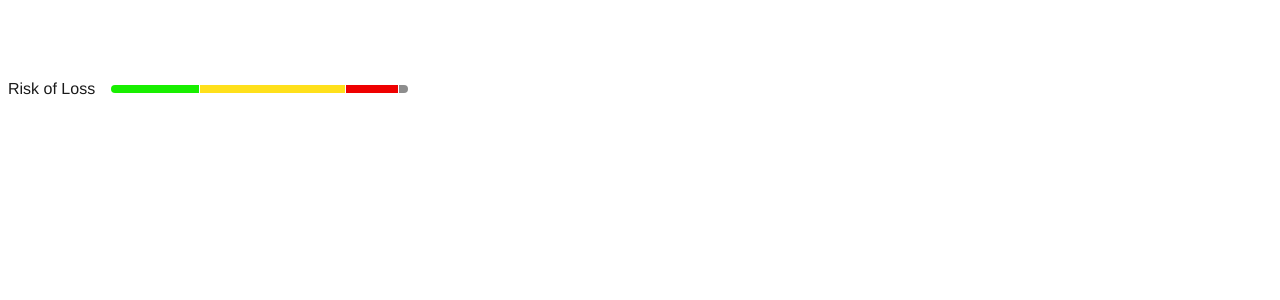
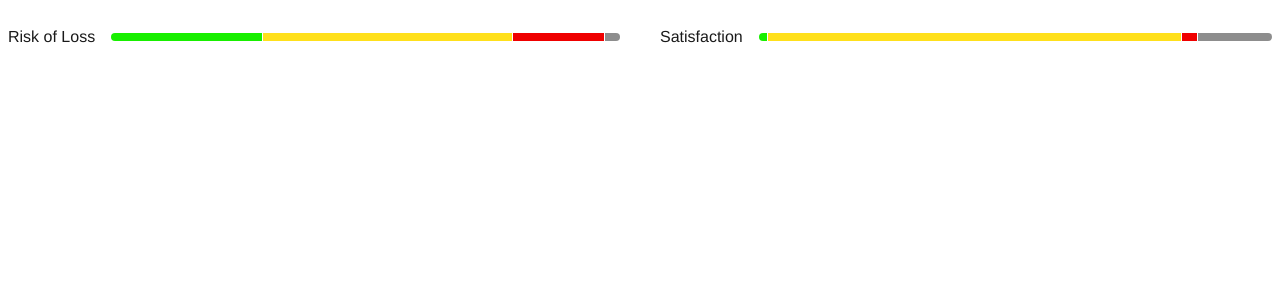
Before and after one commit to aleasper/status-indicator, a Vue app: page / in a window 1280 px wide. Shown: the top 300 px of the page. Built offline with nearby package versions, Linux system fonts and the light colour scheme.

Commit message:
Add percentage value in tooltip
Upd data format and add computed percentage values

```diff
--- a/src/App.vue
+++ b/src/App.vue
@@ -1,17 +1,18 @@
 <template>
-  <div>
-    <div style="width: 400px">
+  <div class="main-playground">
       <status-indicator
-          :indicated-data="indicatedData"
+          :indicated-data="indicatedData_1"
       ></status-indicator>
-    </div>
+    <status-indicator
+        :indicated-data="indicatedData_2"
+    ></status-indicator>
   </div>
 </template>
 
 <script lang="ts">
 import { defineComponent } from 'vue';
 import StatusIndicator from "@/components/statusIndicator.vue";
-import {IndicatedData} from "@/entities/indicatedData";
+import {test_data_1, test_data_2} from "@/test_data/test_data";
 
 export default defineComponent({
   name: 'App',
@@ -19,31 +20,8 @@ export default defineComponent({
     StatusIndicator
   },
   data: () => ({
-    indicatedData: {
-      title: 'Risk of Loss',
-      data: [
-        {
-          valueName: 'low',
-          value: 20,
-          color: '#18ef00'
-        },
-        {
-          valueName: 'medium',
-          value: 33,
-          color: '#ffe01b'
-        },
-        {
-          valueName: 'high',
-          value: 12,
-          color: '#ef0000'
-        },
-        {
-          valueName: 'no-data',
-          value: 2,
-          color: '#8d8d8d'
-        },
-      ]
-    } as IndicatedData
+    indicatedData_1:  test_data_1,
+    indicatedData_2:  test_data_2
   })
 });
 </script>
@@ -56,10 +34,17 @@ export default defineComponent({
   -webkit-font-smoothing: antialiased;
   -moz-osx-font-smoothing: grayscale;
   text-align: center;
-  margin-top: 60px;
 
   color: colors.$basic-text-color;
   line-height: 1.5rem;
   font-size: 16px;
 }
+
+.main-playground {
+  width: 100%;
+  column-gap: 2.5rem;
+  row-gap: 2.5rem;
+  display: grid;
+  grid-template-columns: repeat(2, 1fr);
+}
 </style>
--- a/src/components/statusIndicator.vue
+++ b/src/components/statusIndicator.vue
@@ -5,7 +5,7 @@
     </span>
     <span class="status-indicator__indicator">
       <span
-          v-for="(data, i) in indicatedData.data"
+          v-for="(data, i) in indicatedDataPerPercent"
           :key="i"
           class="status-indicator__segment"
           :style="{'--flex-grow': `${data.value}`}"
@@ -16,16 +16,16 @@
         >
         </colored-block>
         <span
-            :class="['status-indicator__hint', 'status-indicator__hint_bottom',
-            {'status-indicator__hint_reflect': i+1 > indicatedData.data.length  / 2}]"
+            :class="['status-indicator__hint', 'status-indicator__hint_top',
+            {'status-indicator__hint_reflect': i+1 > indicatedDataPerPercent.length  / 2}]"
         >
-          {{data.valueName}}
+         {{data.valueName}} — {{data.valuePercents}}%
         </span>
         <span
-            :class="['status-indicator__hint', 'status-indicator__hint_top',
-            {'status-indicator__hint_reflect': i+1 > indicatedData.data.length  / 2}]"
+            :class="['status-indicator__hint', 'status-indicator__hint_bottom',
+            {'status-indicator__hint_reflect': i+1 > indicatedDataPerPercent.length  / 2}]"
         >
-         {{data.value}}
+          {{data.value}} {{data.valueMeasure}}
         </span>
       </span>
     </span>
@@ -37,6 +37,10 @@ import {computed, defineComponent, PropType} from "vue";
 import ColoredBlock from "@/components/coloredBlock.vue";
 import {IndicatedData, IndicatedDataValue} from "@/entities/indicatedData";
 
+interface IndicatedDataPerPercent extends IndicatedDataValue {
+  valuePercents: number
+}
+
 export default defineComponent({
   name: "statusIndicator",
   components: {ColoredBlock},
@@ -47,20 +51,21 @@ export default defineComponent({
     }
   },
   setup(props) {
-    // const valuesSum = computed( () => props.indicatedData.data.reduce((acc, el) => {
-    //   acc += el.value;
-    //   return acc;
-    // }, 0));
-    // const indicatedDataPerPercent = computed(() => props.indicatedData.data.map((el) => {
-    //   return {
-    //     valueName: el.valueName,
-    //     value: el.value / (valuesSum.value / 100),
-    //     color: el.color
-    //   } as IndicatedDataValue;
-    // }) as IndicatedDataValue[]);
+    const valuesSum = computed( () => props.indicatedData.data.reduce((acc, el) => {
+      acc += el.value;
+      return acc;
+    }, 0));
+    const indicatedDataPerPercent = computed(() => props.indicatedData.data.map((el) => {
+      return {
+        valueName: el.valueName,
+        valuePercents: Math.round(el.value / (valuesSum.value / 100)),
+        valueMeasure: el.valueMeasure,
+        value: el.value,
+        color: el.color
+      } as IndicatedDataPerPercent;
+    }) as IndicatedDataPerPercent[]);
     return {
-      // valuesSum,
-      // indicatedDataPerPercent
+      indicatedDataPerPercent
     }
   }
 });
@@ -108,7 +113,7 @@ export default defineComponent({
     align-items: center;
     height: 100%;
     min-width: consts.$min-segment-width;
-    //position: relative;
+    cursor: pointer;
 
     &:hover .status-indicator__hint {
       display: block;
--- a/src/entities/indicatedData.ts
+++ b/src/entities/indicatedData.ts
@@ -1,5 +1,6 @@
 export interface IndicatedDataValue {
-    valueName: string
+    valueName: string,
+    valueMeasure: string,
     value: number,
     color: string
 }
--- /dev/null
+++ b/src/test_data/test_data.ts
@@ -0,0 +1,61 @@
+import {IndicatedData} from "@/entities/indicatedData";
+
+export const test_data_1: IndicatedData = {
+    title: 'Risk of Loss',
+    data: [
+        {
+            valueName: 'Low',
+            valueMeasure: 'employers',
+            value: 20,
+            color: '#18ef00'
+        },
+        {
+            valueName: 'Medium',
+            valueMeasure: 'employers',
+            value: 33,
+            color: '#ffe01b'
+        },
+        {
+            valueName: 'High',
+            valueMeasure: 'employers',
+            value: 12,
+            color: '#ef0000'
+        },
+        {
+            valueName: 'Not Rated',
+            valueMeasure: 'employers',
+            value: 2,
+            color: '#8d8d8d'
+        },
+    ]
+}
+
+export const test_data_2: IndicatedData = {
+    title: 'Satisfaction',
+    data: [
+        {
+            valueName: 'Low',
+            valueMeasure: 'employers',
+            value: 2,
+            color: '#18ef00'
+        },
+        {
+            valueName: 'Medium',
+            valueMeasure: 'employers',
+            value: 333,
+            color: '#ffe01b'
+        },
+        {
+            valueName: 'High',
+            valueMeasure: 'employers',
+            value: 12,
+            color: '#ef0000'
+        },
+        {
+            valueName: 'Not Rated',
+            valueMeasure: 'employers',
+            value: 60,
+            color: '#8d8d8d'
+        },
+    ]
+}
```
